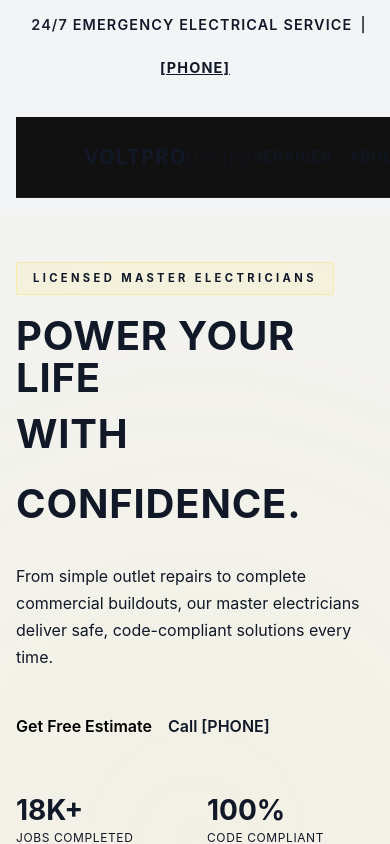
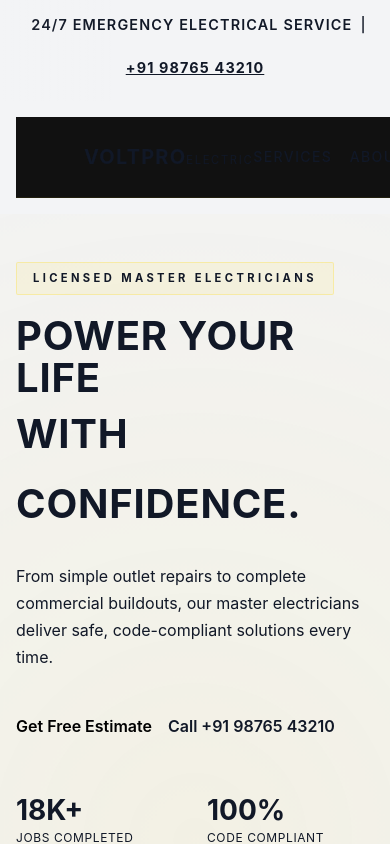
Before and after one commit to Adeshpreet-Singh/electrician, a Next.js app: page / in a window 390 px wide. Shown: the top 844 px of the page. Built offline with nearby package versions, Linux system fonts and the light colour scheme.

Commit message:
fix: replace placeholder text [PHONE] [EMAIL] [ADDRESS]

```diff
--- a/app/page.tsx
+++ b/app/page.tsx
@@ -72,7 +72,7 @@ export default function Home() {
  <span className="emergency-icon" aria-hidden="true"></span>
  <span>24/7 Emergency Electrical Service</span>
  <span className="emergency-divider" aria-hidden="true">|</span>
- <a href="tel:[PHONE]" className="emergency-phone">[PHONE]</a>
+ <a href="tel:+91 98765 43210" className="emergency-phone">+91 98765 43210</a>
  </div>
 
  <header>
@@ -140,8 +140,8 @@ export default function Home() {
  <button onClick={() => scrollToSection('contact')} className="btn-primary rounded-full px-8 py-4 text-base font-bold">
  Get Free Estimate
  </button>
- <a href="tel:[PHONE]" className="btn-outline rounded-full px-8 py-4 text-base font-bold inline-block text-center">
- Call [PHONE]
+ <a href="tel:+91 98765 43210" className="btn-outline rounded-full px-8 py-4 text-base font-bold inline-block text-center">
+ Call +91 98765 43210
  </a>
  </div>
  <div className="hero-stats">
@@ -290,8 +290,8 @@ export default function Home() {
  <p>
  Power outage? Sparking wires? Call us anytime — day or night.
  </p>
- <a href="tel:[PHONE]">
- [PHONE]
+ <a href="tel:+91 98765 43210">
+ +91 98765 43210
  </a>
  </div>
  </div>
@@ -371,7 +371,7 @@ export default function Home() {
  <div className="contact-icon" aria-hidden="true"></div>
  <div>
  <p className="contact-label">Call Us</p>
- <a href="tel:[PHONE]" className="contact-value">[PHONE]</a>
+ <a href="tel:+91 98765 43210" className="contact-value">+91 98765 43210</a>
  </div>
  </div>
  <div className="contact-item">
@@ -392,7 +392,7 @@ export default function Home() {
  <div className="contact-icon" aria-hidden="true"></div>
  <div>
  <p className="contact-label">WhatsApp</p>
- <a href="https://wa.me/[PHONE]" target="_blank" rel="noopener noreferrer" className="contact-value">Chat on WhatsApp</a>
+ <a href="https://wa.me/+91 98765 43210" target="_blank" rel="noopener noreferrer" className="contact-value">Chat on WhatsApp</a>
  </div>
  </div>
  </div>
@@ -427,7 +427,7 @@ export default function Home() {
  <div className="form-success">
  <div className="form-success-icon" aria-hidden="true"></div>
  <h3 className="form-success-title">Request Sent!</h3>
- <p className="form-success-text">We&apos;ll get back to you within 1 business day. For emergencies, call [PHONE].</p>
+ <p className="form-success-text">We&apos;ll get back to you within 1 business day. For emergencies, call +91 98765 43210.</p>
  <button onClick={() => setFormStatus('idle')} className="btn-primary rounded-full px-6 py-3 font-bold">
  Send Another Request
  </button>
@@ -451,7 +451,7 @@ export default function Home() {
  <div className="form-row">
  <div>
  <label htmlFor="phone" className="contact-label">Phone *</label>
- <input id="phone" name="phone" type="tel" required placeholder="[PHONE]" />
+ <input id="phone" name="phone" type="tel" required placeholder="+91 98765 43210" />
  </div>
  <div>
  <label htmlFor="service-type" className="contact-label">Service Needed</label>
@@ -501,7 +501,7 @@ export default function Home() {
  <span>VoltPro Electric</span>
  </div>
  <div>
- <a href="tel:[PHONE]">[PHONE]</a>
+ <a href="tel:+91 98765 43210">+91 98765 43210</a>
  <span>|</span>
  <a href="mailto:[EMAIL]">[EMAIL]</a>
  </div>
```
Also changed, not shown: 1 other file (tests, documents, lock files or other folders).
